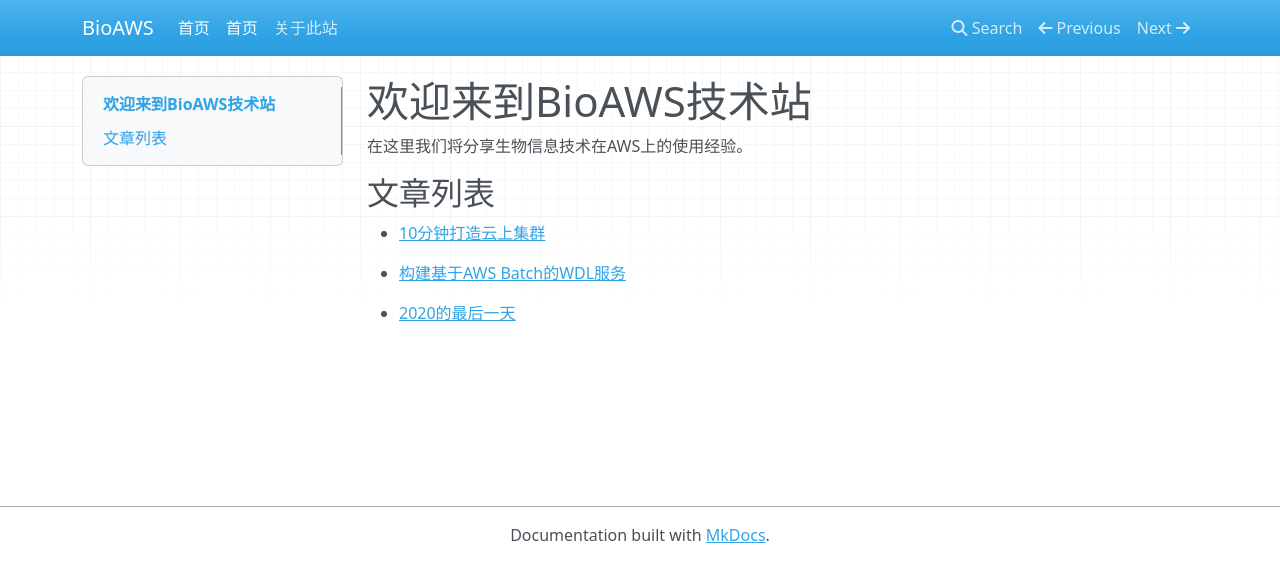
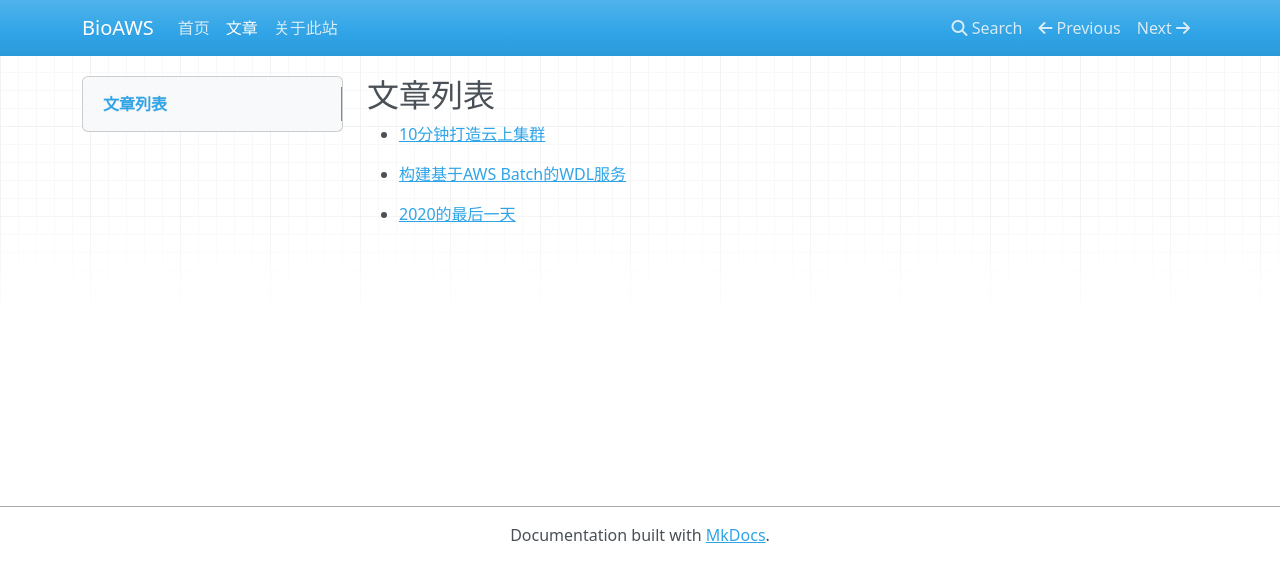
Before and after one commit to DavisChen99/bioaws, an MkDocs documentation site: the page built from docs/index.md, in a window 1280 px wide. Shown: the top 582 px of the page. Built offline with MkDocs 1.6.1, drawn with Linux system fonts in a browser that asks for light colours; nearby versions of some CDN libraries; old or Windows-style settings are respelled for this version of MkDocs; some of the changed lines change nothing that is shown.

Commit message:
change layout

```diff
--- /dev/null
+++ b/docs/head.md
@@ -0,0 +1,5 @@
+# 欢迎来到BioAWS技术站
+
+在这里我们将分享生物信息技术在AWS上的使用经验。
+
+[文章列表](https://www.bioaws.com/#_1)
--- a/docs/index.md
+++ b/docs/index.md
@@ -1,7 +1,3 @@
-# 欢迎来到BioAWS技术站
-
-在这里我们将分享生物信息技术在AWS上的使用经验。
-
 ## 文章列表
 
 - [10分钟打造云上集群](blogs/2019-12-27-10-mins-to-create-a-cluster-on-aws.md)
--- a/mkdocs.yml
+++ b/mkdocs.yml
@@ -1,7 +1,7 @@
 site_name: BioAWS
 site_url: http://www.bioaws.com/
 pages:
-  - 首页: index.md
+  - 首页: head.md
   - 文章: index.md
 #    - 10分钟打造云上集群: blogs/2019-12-27-10-mins-to-create-a-cluster-on-aws.md
   - 关于此站: about.md
```
